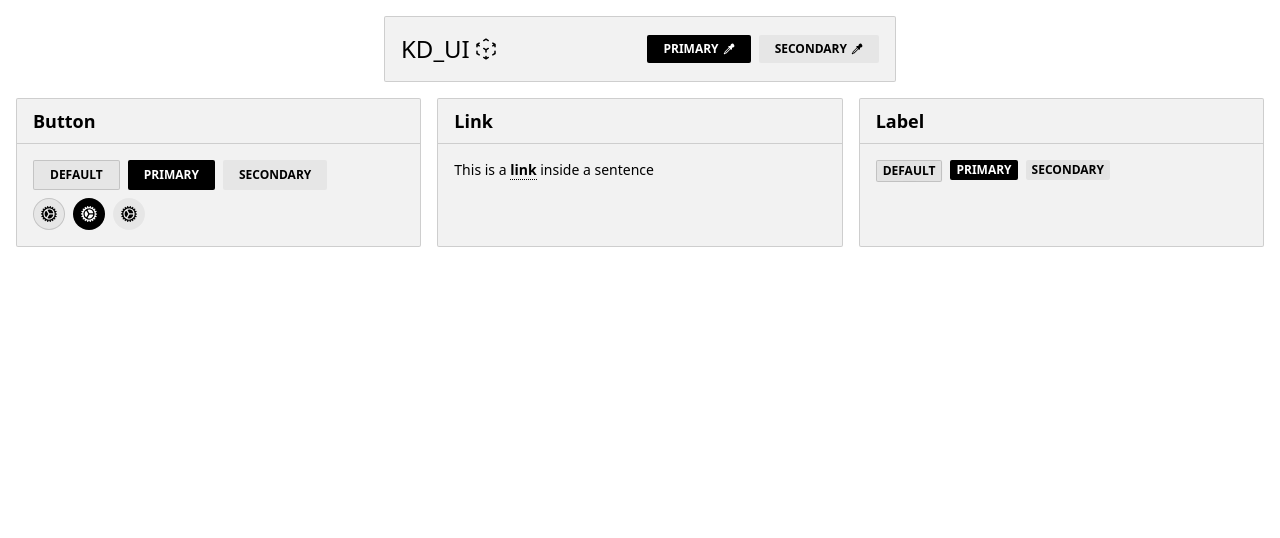
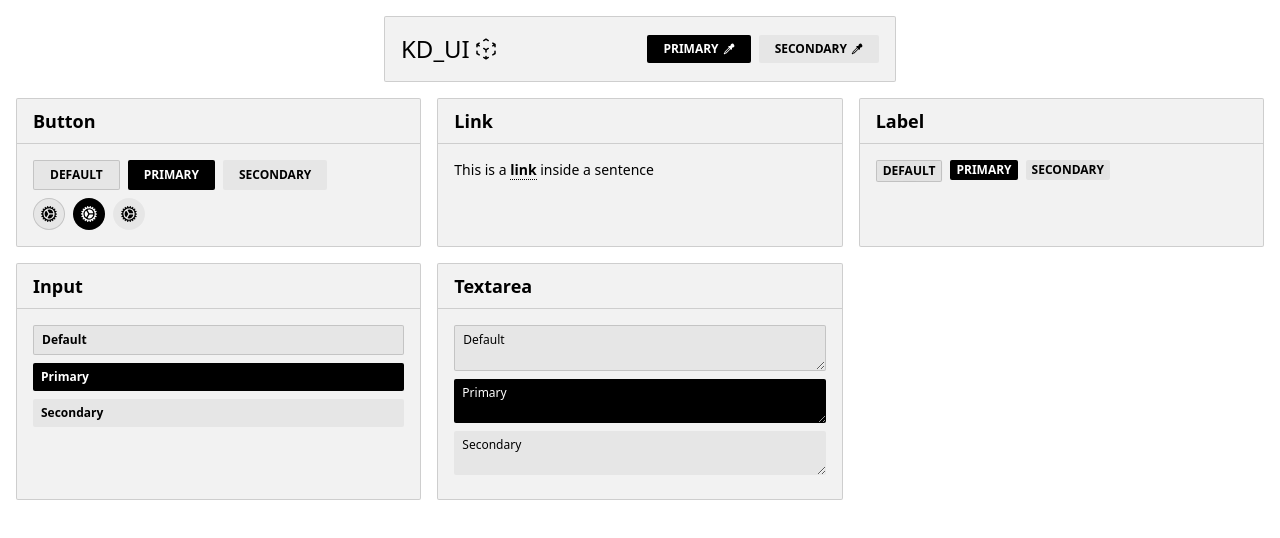
Before and after one commit to KobanDavis/ui, a React (Vite) app: page / in a window 1280 px wide. Shown: the top 538 px of the page. Built offline with nearby package versions, Linux system fonts and the light colour scheme.

Commit message:
add textarea, export types

```diff
--- a/package.json
+++ b/package.json
@@ -1,6 +1,6 @@
 {
 	"name": "@kobandavis/ui",
-	"version": "1.0.4",
+	"version": "1.0.5",
 	"repository": "https://github.com/KobanDavis/ui",
 	"main": "dist/index.js",
 	"types": "dist/index.d.ts",
--- a/src/App.tsx
+++ b/src/App.tsx
@@ -1,5 +1,5 @@
-import { Button, Card, Label, Link } from './components'
-import { FC } from 'react'
+import { Button, Card, Input, Label, Link, Textarea } from './components'
+import React, { FC } from 'react'
 import { CogIcon, CubeTransparentIcon, EyeDropperIcon } from '@heroicons/react/24/solid'
 import { useTheme } from './providers/theme'
 import { borderBase } from './lib/styles'
@@ -69,6 +69,22 @@ const App: FC = () => {
 						<Label type='secondary'>Secondary</Label>
 					</div>
 				</Card>
+
+				<Card title='Input'>
+					<div className='flex flex-col space-y-2 mb-2'>
+						<Input value='Default' />
+						<Input value='Primary' type='primary' />
+						<Input value='Secondary' type='secondary' />
+					</div>
+				</Card>
+
+				<Card title='Textarea'>
+					<div className='flex flex-col space-y-2 mb-2'>
+						<Textarea value='Default' />
+						<Textarea value='Primary' type='primary' />
+						<Textarea value='Secondary' type='secondary' />
+					</div>
+				</Card>
 			</div>
 		</div>
 	)
--- /dev/null
+++ b/src/components/Textarea/index.tsx
@@ -0,0 +1,30 @@
+import clsx from 'clsx'
+import { backgroundPrimaryHover, backgroundSecondaryHover, borderHover } from '../../lib/styles'
+import React, { FC } from 'react'
+import { ThemeType } from '../../types'
+
+interface TextareaProps extends React.TextareaHTMLAttributes<HTMLTextAreaElement> {
+	type?: ThemeType
+}
+
+export const inputStyles = {
+	DEFAULT: clsx(borderHover, backgroundSecondaryHover),
+	primary: clsx('text-theme-secondary', backgroundPrimaryHover),
+	secondary: backgroundSecondaryHover
+}
+
+const Textarea: FC<TextareaProps> = ({ className, type, ...props }) => {
+	return (
+		<textarea
+			className={clsx(
+				'px-2 py-1.5 rounded-sm outline-none placeholder-theme-primary/50',
+				'text-xs transition-colors',
+				inputStyles[type ?? 'DEFAULT'],
+				className
+			)}
+			{...props}
+		/>
+	)
+}
+
+export default Textarea
--- a/src/components/index.ts
+++ b/src/components/index.ts
@@ -7,3 +7,4 @@ export { default as Link } from './Link'
 export { default as Loading } from './Loading'
 export { default as LoadingScreen } from './LoadingScreen'
 export { default as Modal } from './Modal'
+export { default as Textarea } from './Textarea'
--- a/src/index.ts
+++ b/src/index.ts
@@ -2,3 +2,4 @@ export * from './components'
 export * from './lib/tailwindPlugin'
 export * from './lib/styles'
 export * from './providers/theme'
+export * from './types'
```
